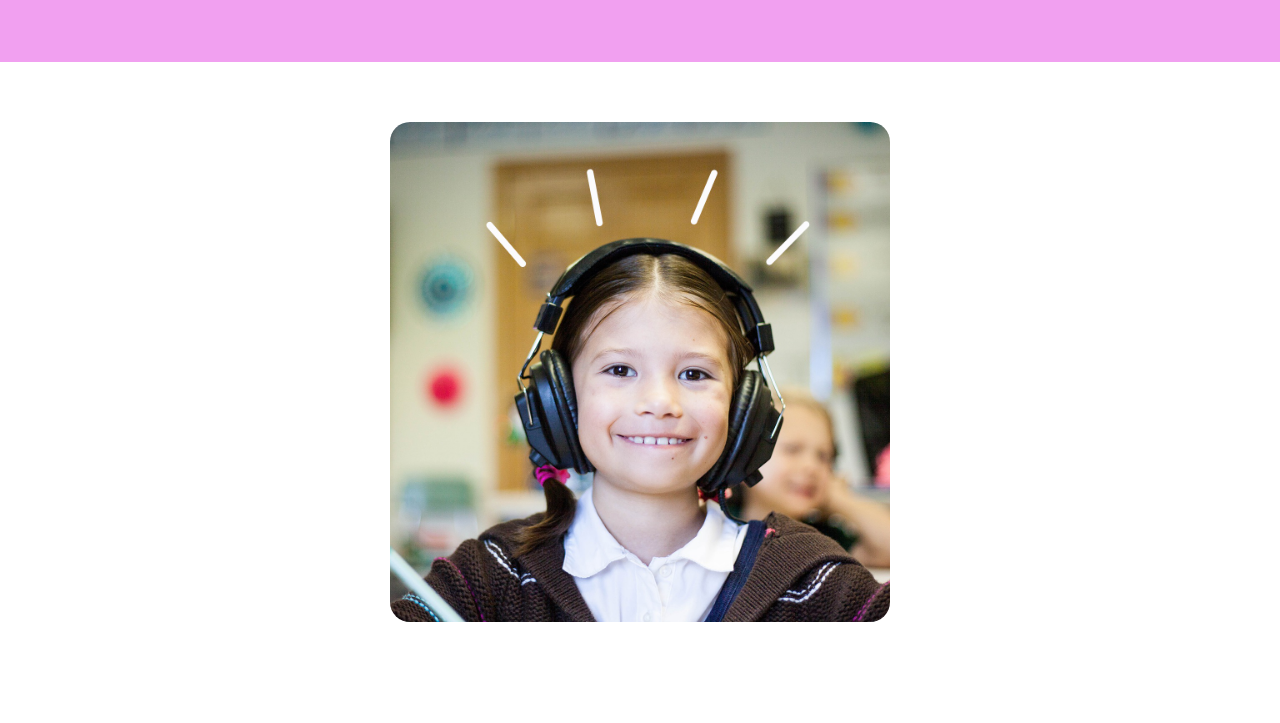
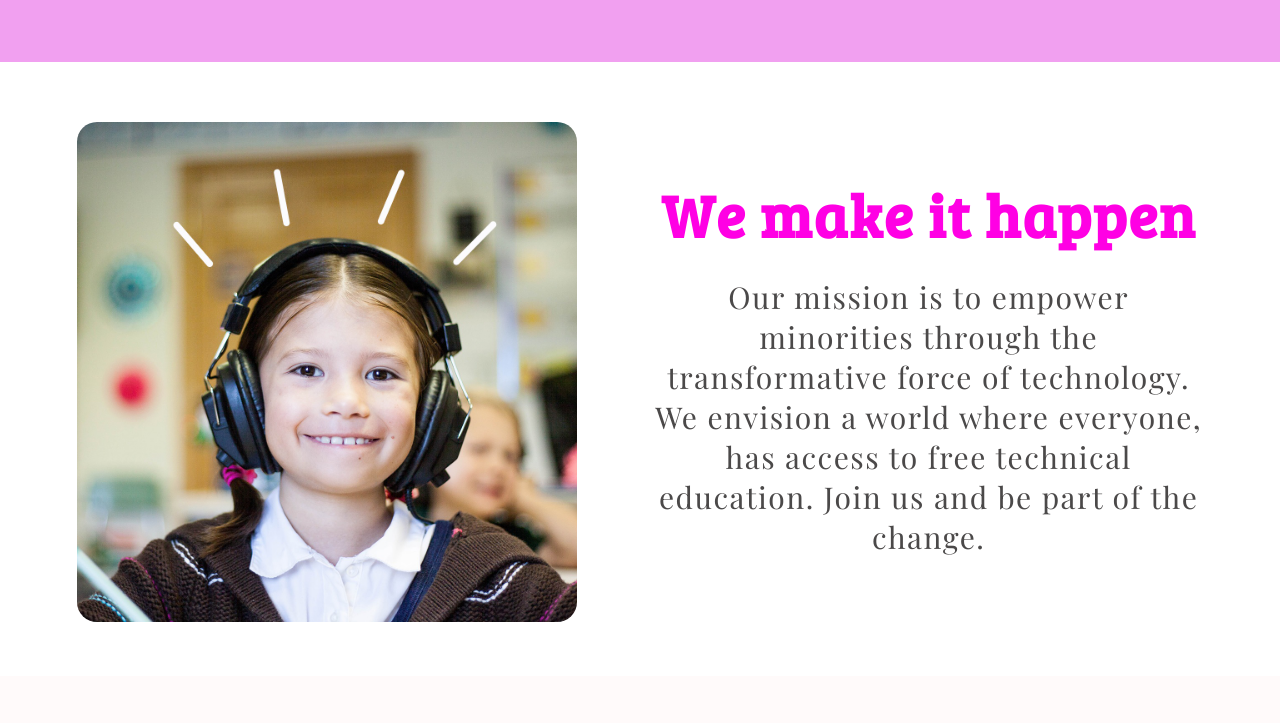
Before and after one commit to arosange/Rocket-Girls, a plain HTML site: page index.html in a window 1280 px wide. Shown: the part 936-1659 px from the top of the page. Drawn offline with nearby package versions, Linux system fonts and the light colour scheme; a web font is replaced by a local one.

Commit message:
Add files via upload

```diff
--- a/style.css
+++ b/style.css
@@ -118,20 +118,17 @@ padding: 5px 30px 5px 60px;
     padding-top: 60px;
     flex-direction: row;
     align-items: center;
-    justify-content: center;
-    padding-left: 100px;
-    padding-right: 100px;
-    gap: 100px;
-
+    justify-content: space-evenly;
     flex-wrap: wrap;
 
 }
 
 .make-it-happen-content {
-    max-width: 900px;
+    max-width: 548px;
     padding-top: 30px;
     order: 2;
- }
+}
+
 
 .make-it-happen-section h3{
     font-family: "Playfair Display", serif;
```
